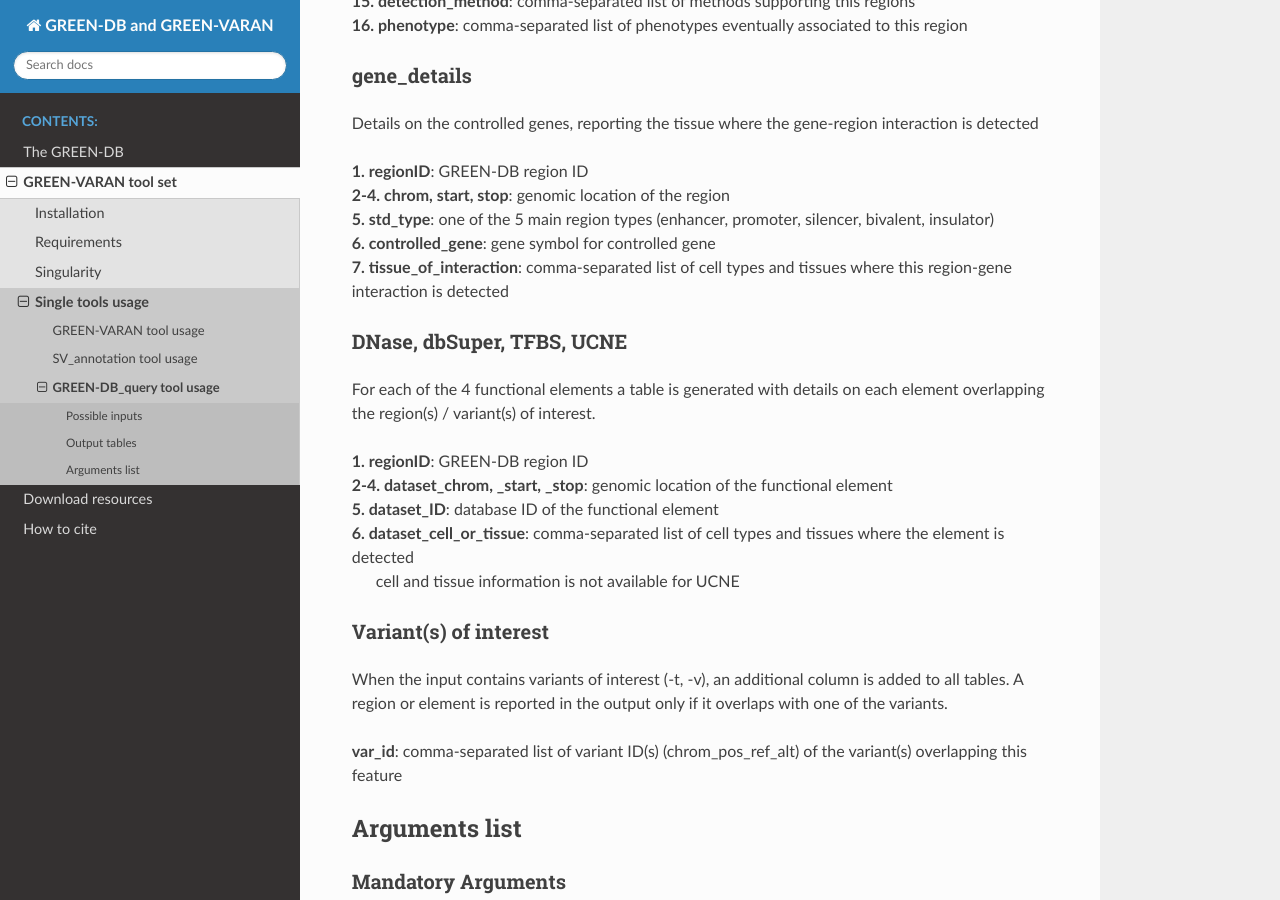
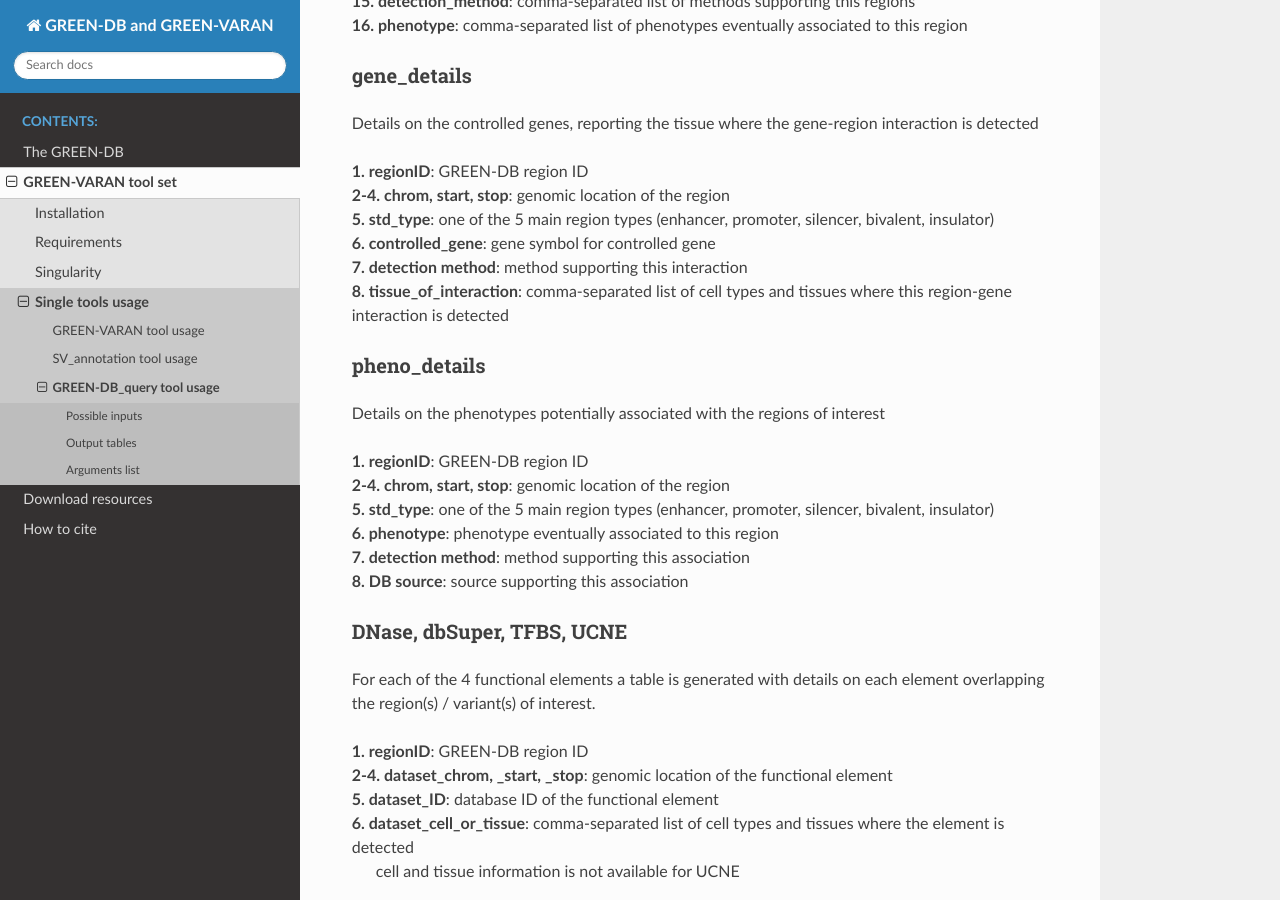
Before and after one commit to edg1983/GREEN-VARAN, a Sphinx documentation site: the page built from docs/GREEN-DB_query_usage.rst, in a window 1280 px wide and 900 px high, scrolled down 1454 px. Built offline with Sphinx 7.4.7 and the Read the Docs theme 2.0.0, drawn with Linux system fonts in a browser that asks for light colours.

Commit message:
Pheno details in GREEN-DB query

```diff
--- a/docs/GREEN-DB_query_usage.rst
+++ b/docs/GREEN-DB_query_usage.rst
@@ -64,7 +64,19 @@ Details on the controlled genes, reporting the tissue where the gene-region inte
 | **2-4. chrom, start, stop**: genomic location of the region
 | **5. std_type**: one of the 5 main region types (enhancer, promoter, silencer, bivalent, insulator)
 | **6. controlled_gene**: gene symbol for controlled gene
-| **7. tissue_of_interaction**: comma-separated list of cell types and tissues where this region-gene interaction is detected
+| **7. detection method**: method supporting this interaction
+| **8. tissue_of_interaction**: comma-separated list of cell types and tissues where this region-gene interaction is detected
+
+pheno_details
+############
+Details on the phenotypes potentially associated with the regions of interest
+
+| **1. regionID**: GREEN-DB region ID
+| **2-4. chrom, start, stop**: genomic location of the region
+| **5. std_type**: one of the 5 main region types (enhancer, promoter, silencer, bivalent, insulator)
+| **6. phenotype**: phenotype eventually associated to this region
+| **7. detection method**: method supporting this association
+| **8. DB source**: source supporting this association
 
 
 DNase, dbSuper, TFBS, UCNE
```
Also changed, not shown: GREEN-DB_query.py (+14 -5 lines).
